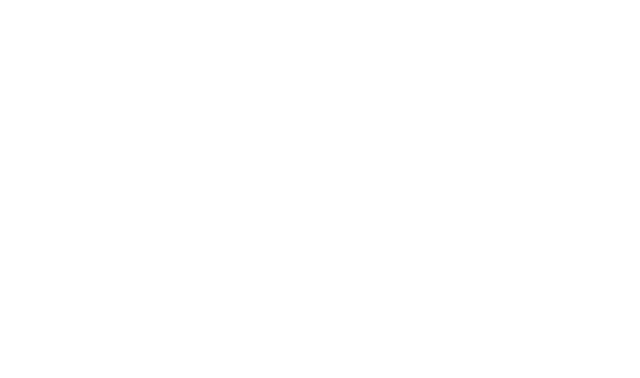
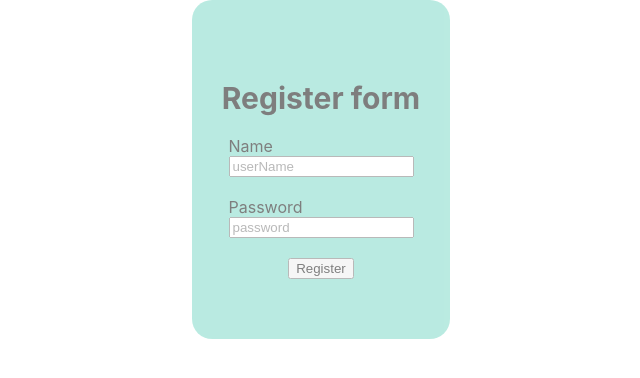
Before and after one commit to bertarosalia/202207-w7chwe-berta-floran-front, a React (Create React App) app: page / in a window 1280 px wide. Shown: the top 378 px of the page, without its empty margins (319-959 px from the left). Built offline with nearby package versions, Linux system fonts and the light colour scheme.

Commit message:
link register user component in app and index

```diff
--- a/src/App.tsx
+++ b/src/App.tsx
@@ -1,5 +1,8 @@
 import "./App.css";
+import FormRegisterUser from "./components/FormRegister/FormRegisterUser";
 
-function App() {}
+function App() {
+  return <FormRegisterUser />;
+}
 
 export default App;
--- a/src/index.tsx
+++ b/src/index.tsx
@@ -2,11 +2,19 @@
 import { createRoot } from "react-dom/client";
 import reportWebVitals from "./reportWebVitals";
 import "./index.css";
-
+import { Provider } from "react-redux";
+import { store } from "./app/store";
+import App from "./App";
 const container = document.getElementById("root")!;
 const root = createRoot(container);
 
-root.render(<React.StrictMode></React.StrictMode>);
+root.render(
+  <React.StrictMode>
+    <Provider store={store}>
+      <App />
+    </Provider>
+  </React.StrictMode>
+);
 
 // If you want to start measuring performance in your app, pass a function
 // to log results (for example: reportWebVitals(console.log))
```
